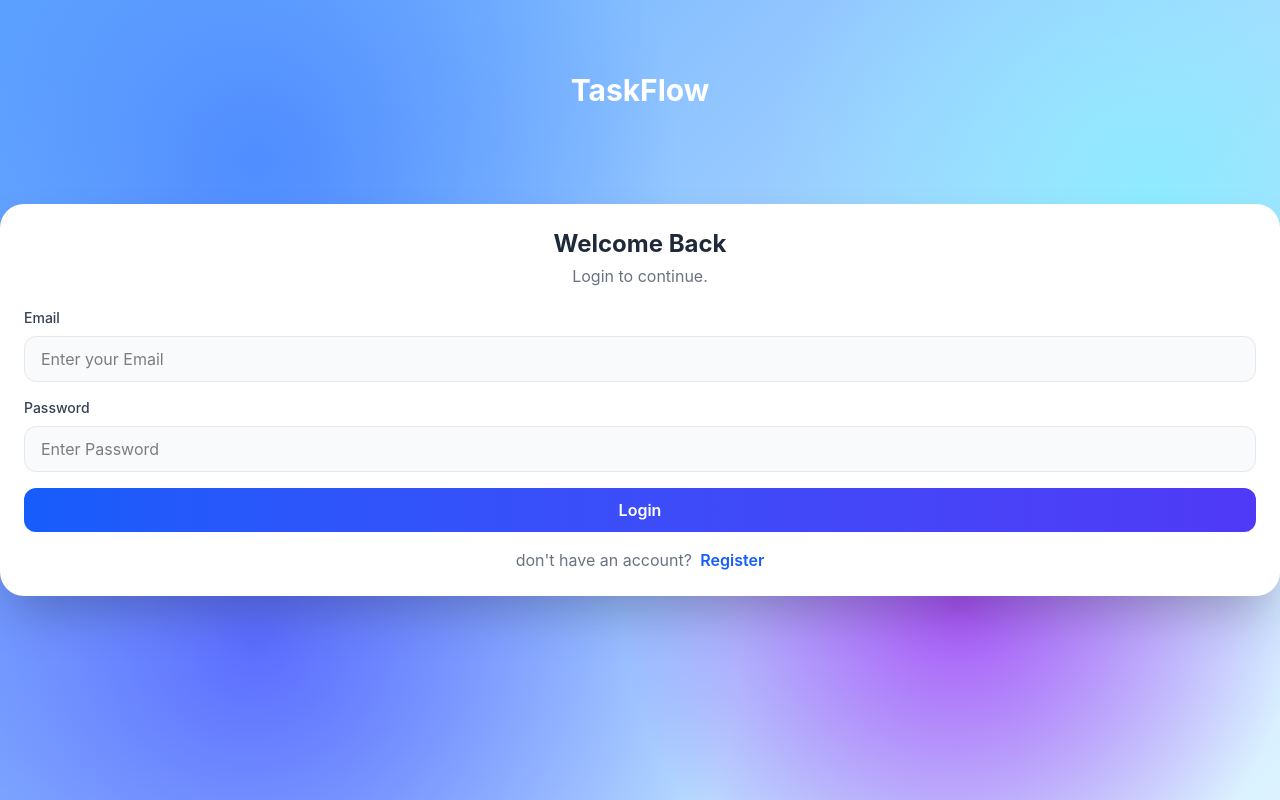
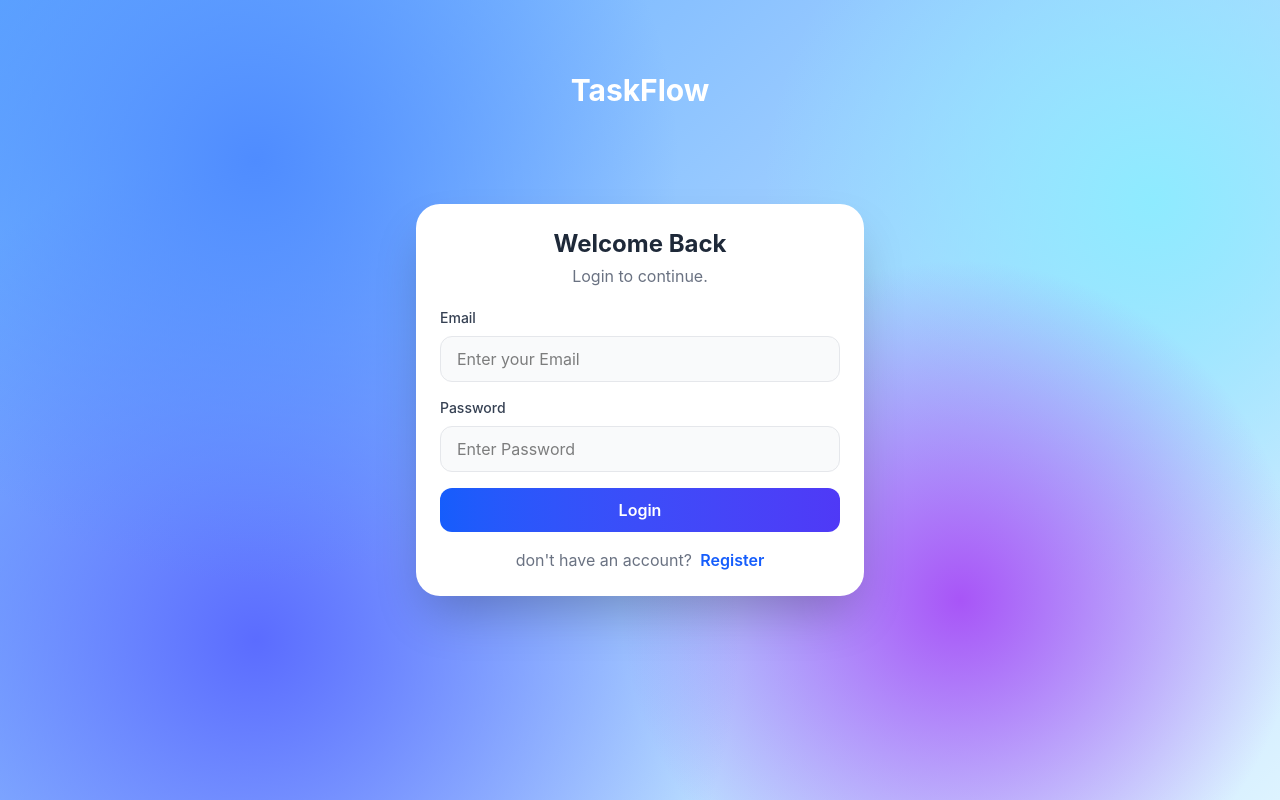
Before and after one commit to GayatriWa/Task-Management-App, a React (Vite) app in the folder client/: page /login in a window 1280 px wide. Built offline with nearby package versions, Linux system fonts and the light colour scheme; no server answers.

Commit message:
login and registration from working now

```diff
--- a/client/src/pages/auth/Login.jsx
+++ b/client/src/pages/auth/Login.jsx
@@ -83,7 +83,7 @@
     </div>
 
     {/* White Card */}
-    <div className="bg-white w-full max-w-420px rounded-3xl shadow-2xl p-6">
+    <div className="bg-white w-full max-w-md rounded-3xl shadow-2xl p-6">
       {/* Your existing form goes here */}
 
       <h2 className="text-2xl font-bold text-center text-gray-800">
@@ -145,19 +145,6 @@
              Login
             </button>
 
-            {/* <div className="flex items-center my-4">
-              <div className="flex-1 h-px bg-gray-300"></div>
-              <span className="px-3 text-gray-400 text-sm">OR</span>
-              <div className="flex-1 h-px bg-gray-300"></div>
-            </div> */}
-
-            {/* <button
-              type="button"
-              className="w-full py-2.5 border border-gray-300 rounded-xl hover:bg-gray-50 transition"
-            >
-              Continue with Google
-            </button> */}
-
             <p className="text-center text-gray-500">
              don't have an account?{" "}
               <Link
--- a/client/src/pages/auth/Register.jsx
+++ b/client/src/pages/auth/Register.jsx
@@ -99,7 +99,7 @@
     </div>
 
     {/* White Card */}
-    <div className="bg-white w-full max-w-420px rounded-3xl shadow-2xl p-6">
+    <div className="bg-white w-full max-w-md rounded-3xl shadow-2xl p-6">
       {/* Your existing form goes here */}
 
       <h2 className="text-2xl font-bold text-center text-gray-800">
```
